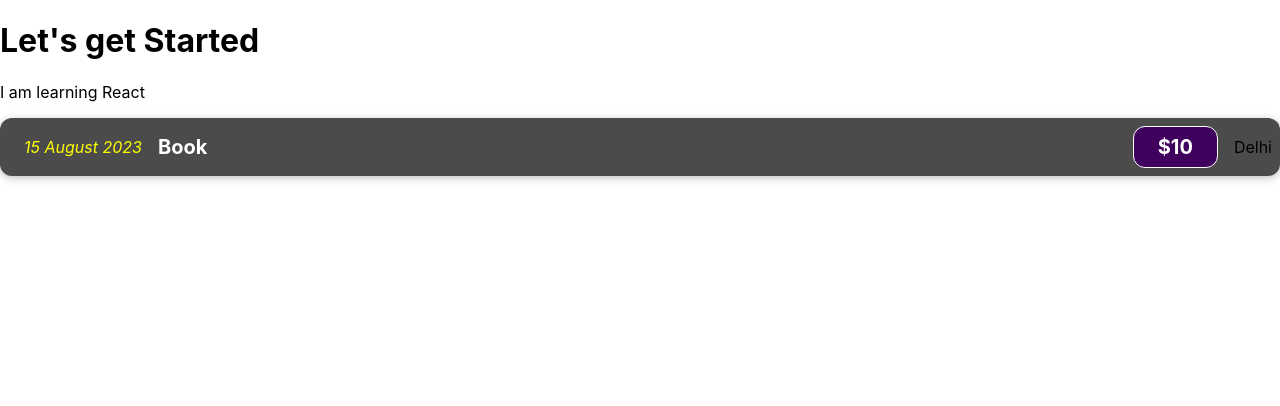
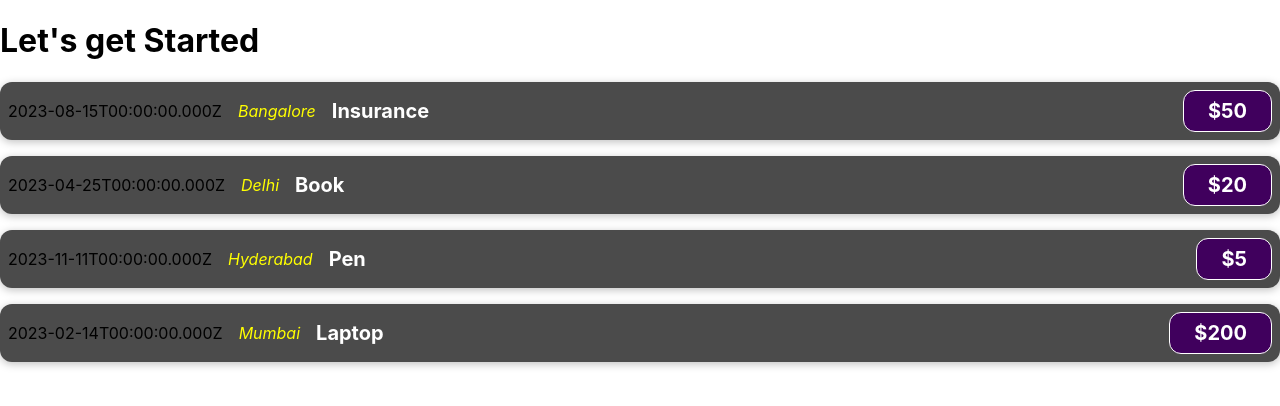
Before and after one commit to Shubh-Sad-Ratna/react, a React (Create React App) app: page / in a window 1280 px wide. Shown: the top 406 px of the page. Built offline with nearby package versions, Linux system fonts and the light colour scheme.

Commit message:
Props Object & Passing Data to Child Component

```diff
--- a/src/App.js
+++ b/src/App.js
@@ -2,12 +2,32 @@
 import ExpenseItem from './components/ExpenseItem';
 function App() {
   return (
-      <div>
-
-     <h1>Let's get Started</h1>
-
-     <p>I am learning React</p>
-     <ExpenseItem></ExpenseItem>
+    <div>
+      <h1>Let's get Started</h1>
+      <ExpenseItem
+        date={new Date(2023, 7, 15)}
+        location="Bangalore"
+        title="Insurance"
+        price="50"
+      ></ExpenseItem>
+      <ExpenseItem
+        date={new Date(2023, 3, 25)}
+        location="Delhi"
+        title="Book"
+        price="20"
+      ></ExpenseItem>
+      <ExpenseItem
+        date={new Date(2023, 10, 11)}
+        location="Hyderabad"
+        title="Pen"
+        price="5"
+      ></ExpenseItem>
+      <ExpenseItem
+        date={new Date(2023, 1, 14)}
+        location="Mumbai"
+        title="Laptop"
+        price="200"
+      ></ExpenseItem>
     </div>
   );
 }
--- a/src/components/ExpenseItem.js
+++ b/src/components/ExpenseItem.js
@@ -1,13 +1,13 @@
 import "./ExpenseItem.css";
 
-function ExpenseItem() {
+function ExpenseItem(props) {
   return (
-    <div className='expense-item'>
-      <div className='expense-item__location'>15 August 2023</div>
-      <div className='expense-item__description'>
-        <h2>Book</h2>
-        <div className='expense-item__price'>$10</div>
-        <div>Delhi</div>
+    <div className="expense-item">
+      <div>{props.date.toISOString()}</div>
+      <div className="expense-item__location">{props.location}</div>
+      <div className="expense-item__description">
+        <h2>{props.title}</h2>
+        <div className="expense-item__price">${props.price}</div>
       </div>
     </div>
   );
```
